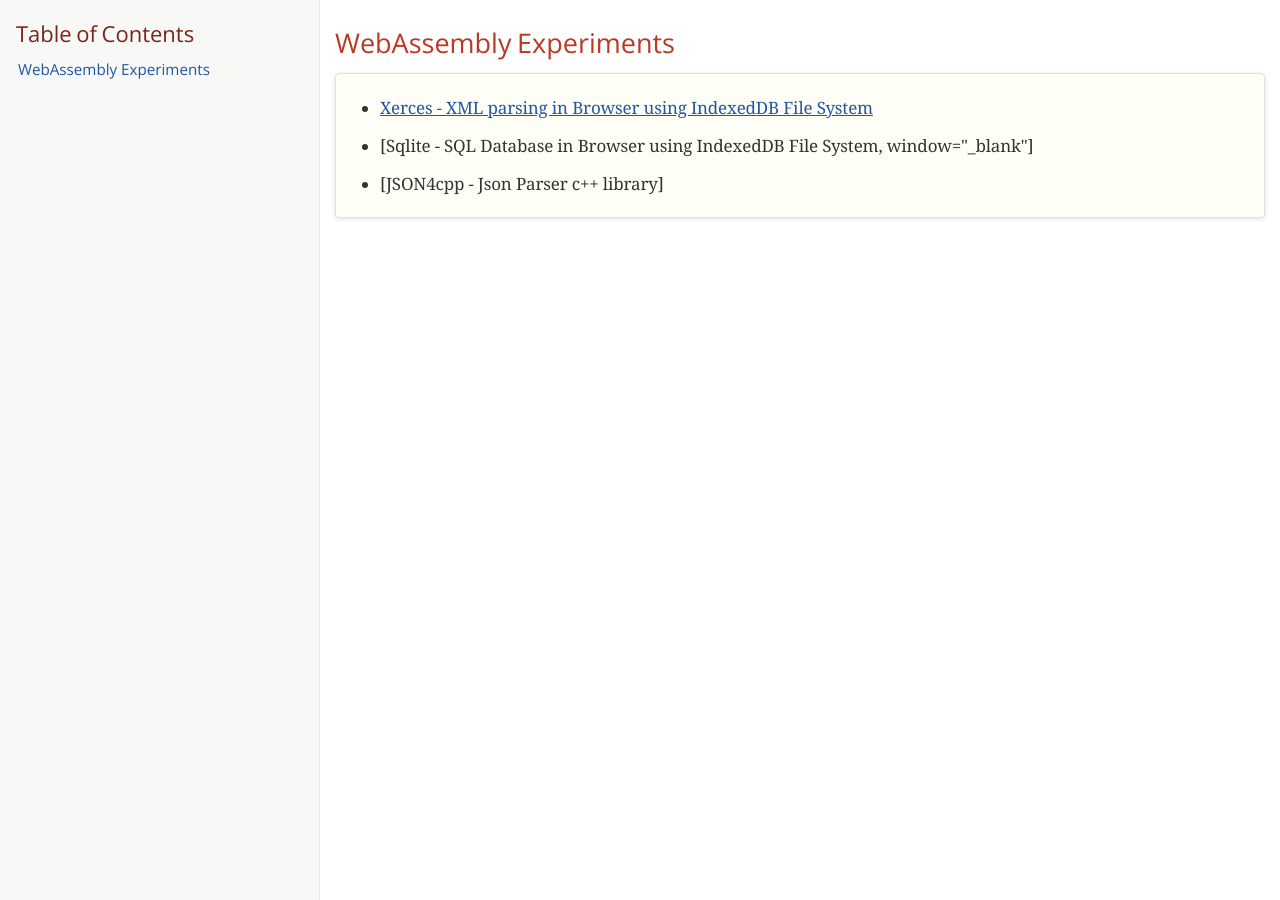
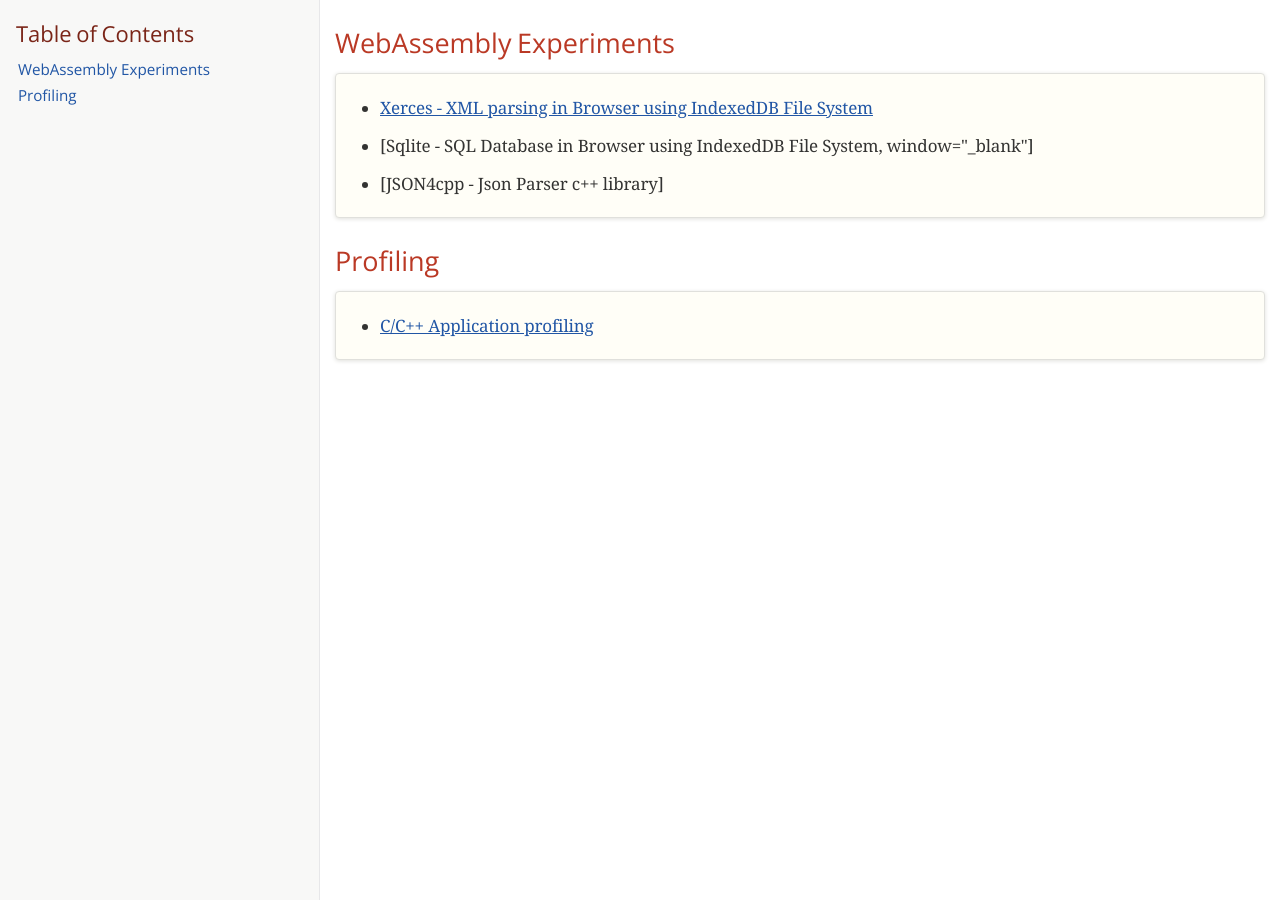
Before and after one commit to rptrcode/rptrcode.github.io, a Jekyll site: the page experiments.html, which Jekyll copies as it is, in a window 1280 px wide. Built offline with Jekyll 4.4.1, drawn with Linux system fonts in a browser that asks for light colours; some web fonts are replaced.

Commit message:
add profiler experiment

```diff
--- a/asciidocs/experiments.adoc
+++ b/asciidocs/experiments.adoc
@@ -9,3 +9,8 @@
 * [Sqlite - SQL Database in Browser using IndexedDB File System, window="_blank"]
 * [JSON4cpp - Json Parser c++ library]
 ====
+
+=== Profiling
+====
+* https://github.com/rptrcode/tracing[C/C++ Application profiling]
+====
--- a/experiments.html
+++ b/experiments.html
@@ -442,6 +442,7 @@
 <div id="toctitle">Table of Contents</div>
 <ul class="sectlevel2">
 <li><a href="#_webassembly_experiments">WebAssembly Experiments</a></li>
+<li><a href="#_profiling">Profiling</a></li>
 </ul>
 </div>
 </div>
@@ -466,6 +467,20 @@
 </div>
 </div>
 </div>
+<div class="sect2">
+<h3 id="_profiling">Profiling</h3>
+<div class="exampleblock">
+<div class="content">
+<div class="ulist">
+<ul>
+<li>
+<p><a href="https://github.com/rptrcode/tracing">C/C++ Application profiling</a></p>
+</li>
+</ul>
+</div>
+</div>
+</div>
+</div>
 </div>
 </body>
 </html>
```
